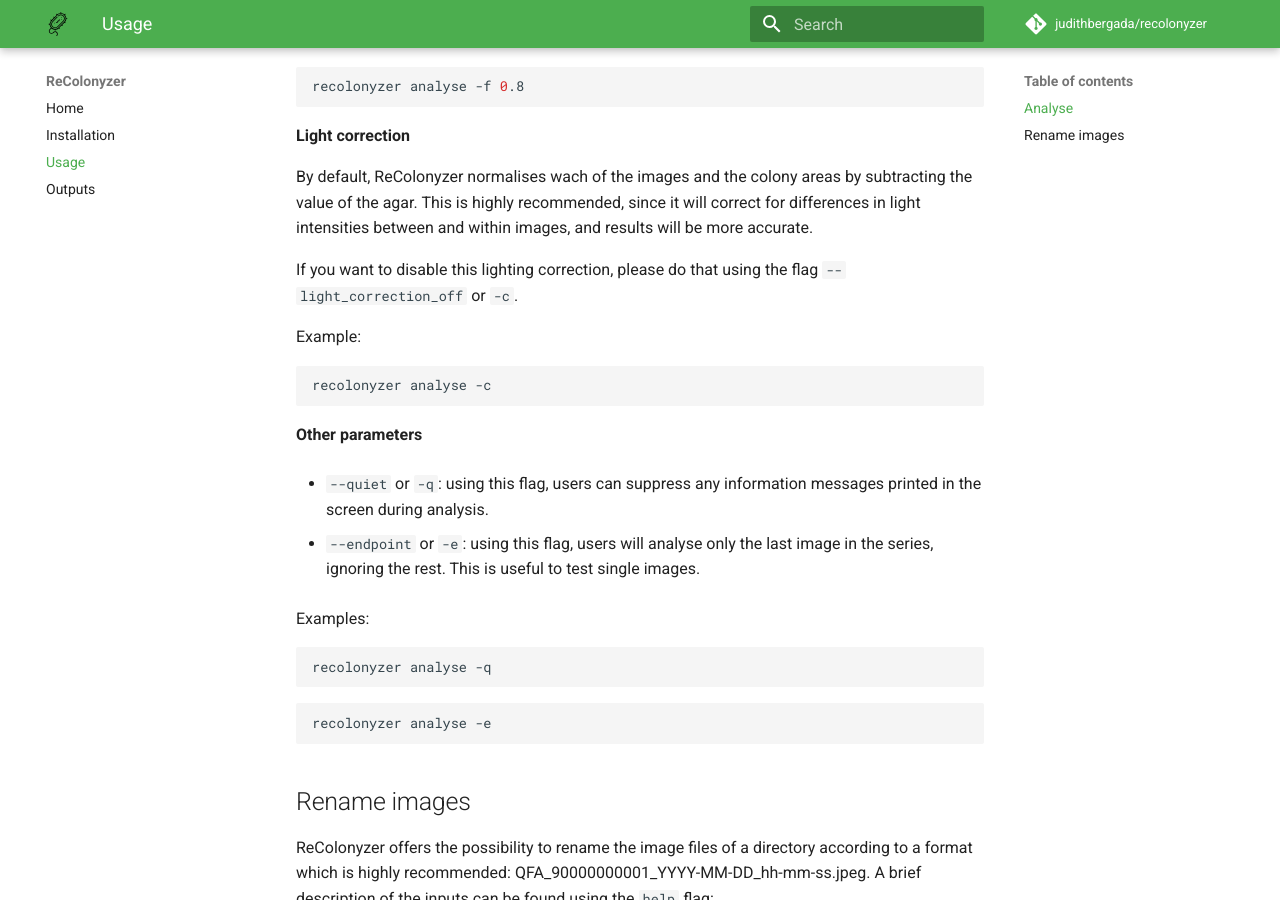
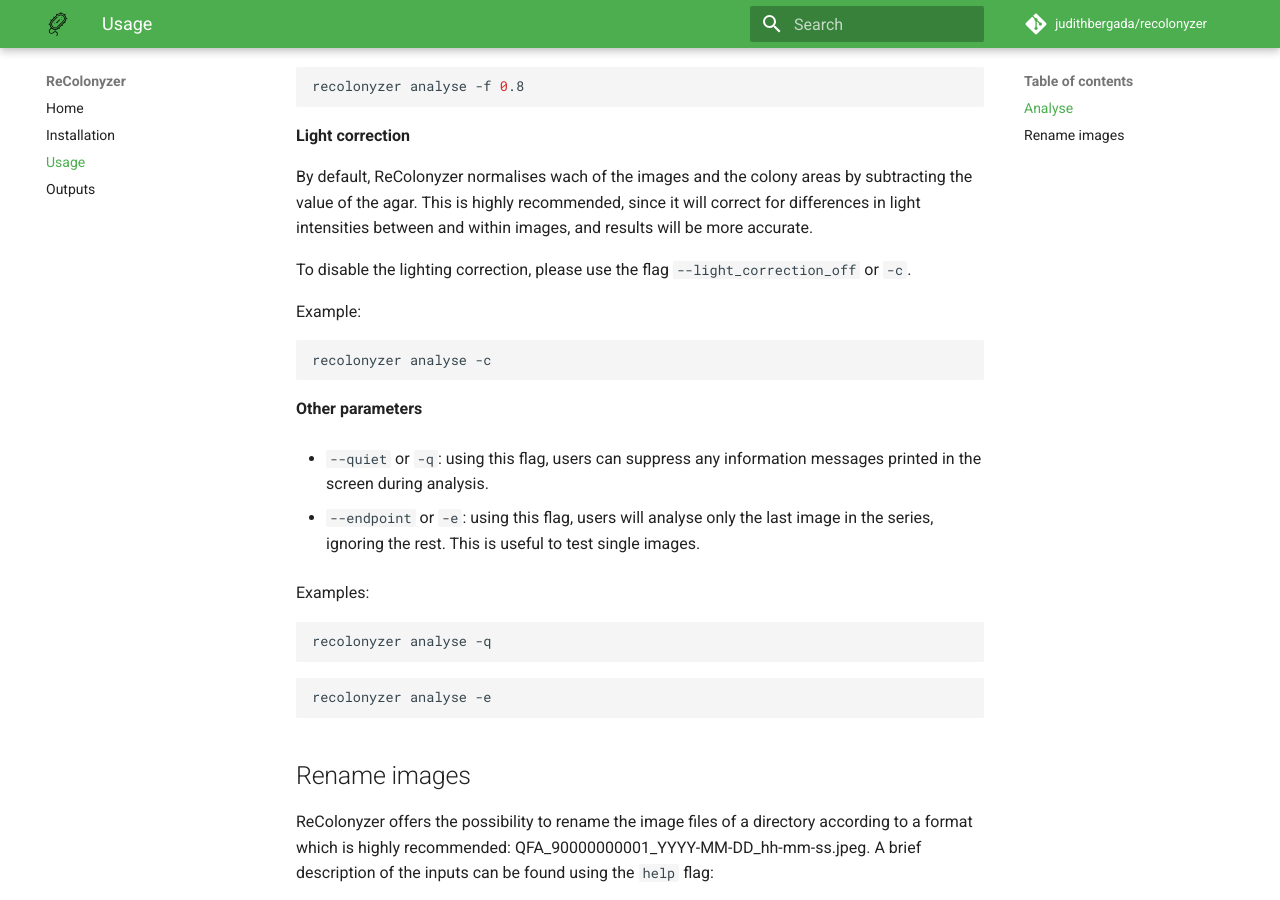
Before and after one commit to judithbergada/bacolonyzer, an MkDocs documentation site: the page built from docs/usage.md, in a window 1280 px wide and 900 px high, scrolled down 1958 px. Built offline with MkDocs 1.6.1 and Material for MkDocs 9.7.7, drawn with Linux system fonts in a browser that asks for light colours; comment, search, counter and statistics services are not loaded.

Commit message:
Edit documentation

````diff
--- a/docs/usage.md
+++ b/docs/usage.md
@@ -102,8 +102,8 @@ subtracting the value of the agar. This is highly recommended, since it will
 correct for differences in light intensities between and within images,
 and results will be more accurate.
 
-If you want to disable this lighting correction, please do that using the flag
-`--light_correction_off` or `-c`.
+To disable the lighting correction, please use the flag `--light_correction_off`
+or `-c`.
 
 Example:
 ```bash
````
